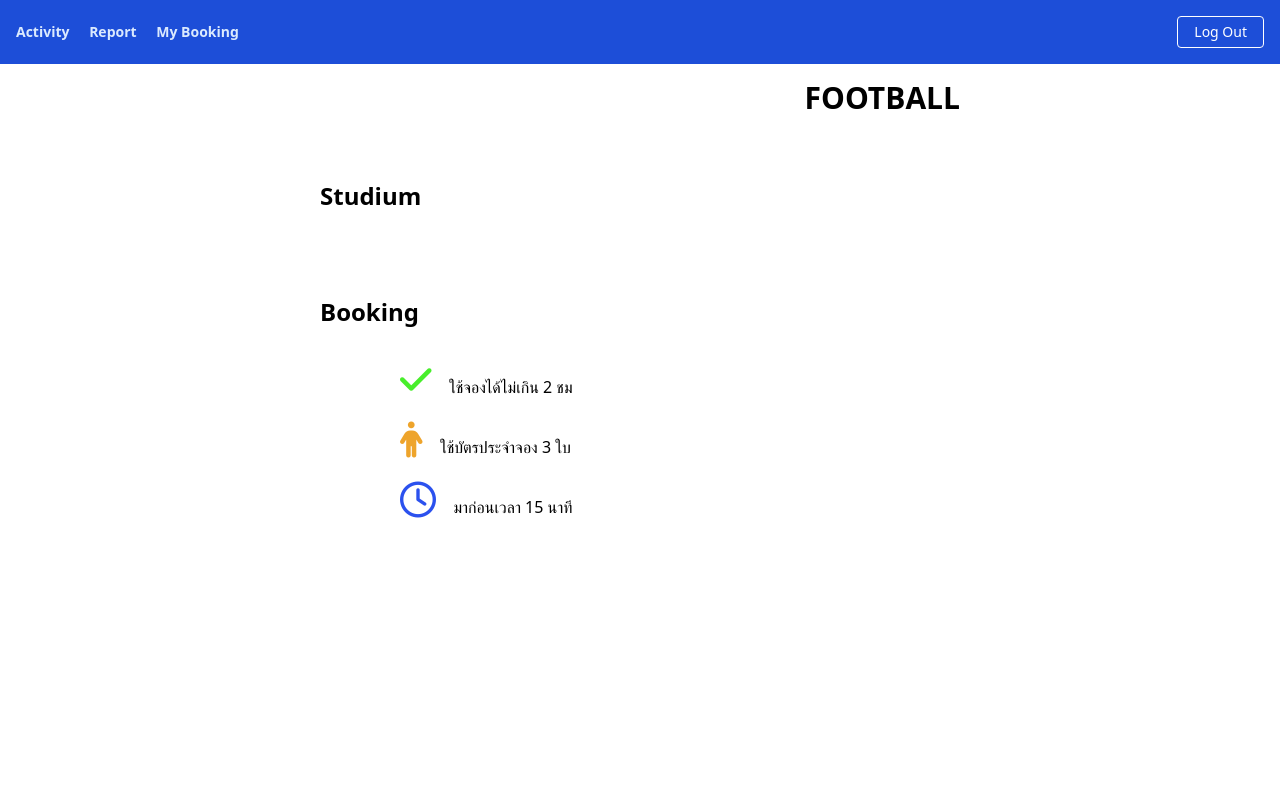
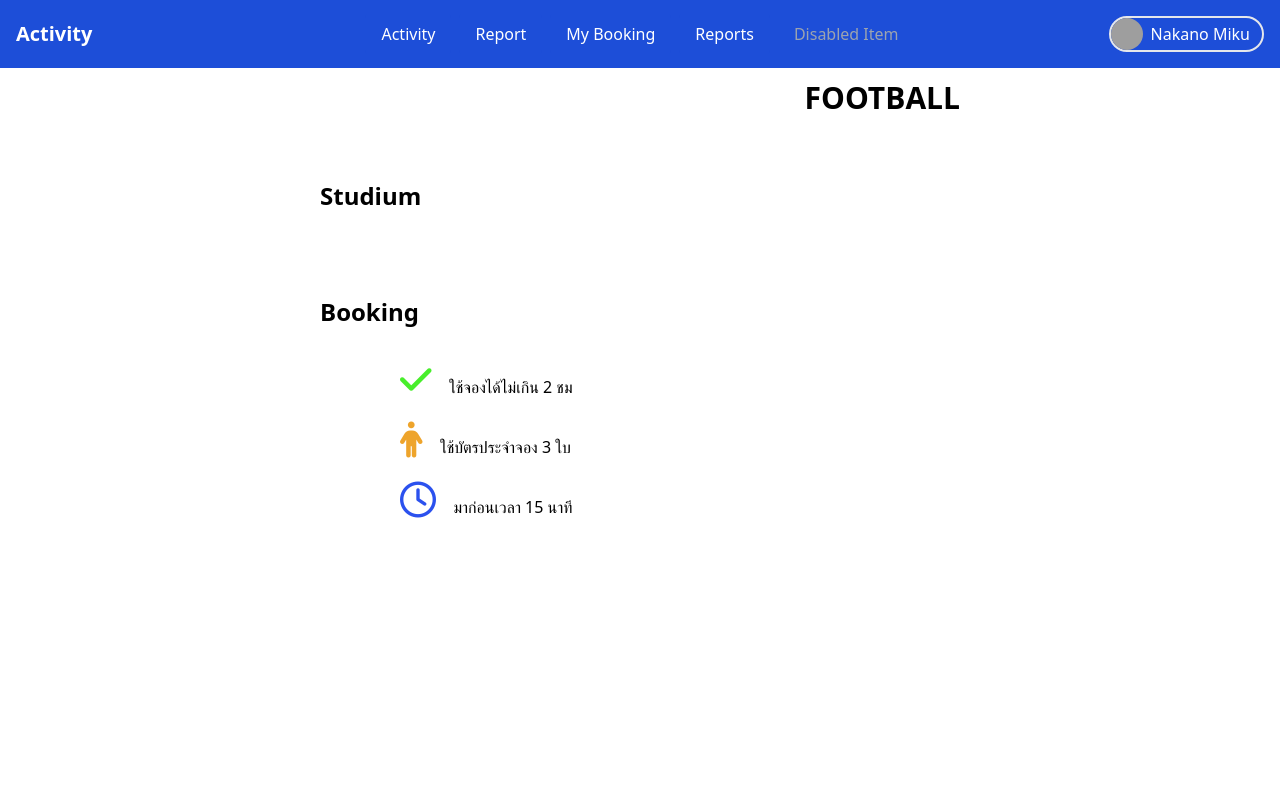
Before and after one commit to pp811010/activityapp, a Django app: page /booking/activity/ in a window 1280 px wide. Run offline with Django 5.2, Linux system fonts and the light colour scheme; data that the repository does not hold is empty; some libraries are stand-ins or nearby versions; grey boxes are pictures that could not be loaded.

Commit message:
fix navbar and add new page
fix navbar and add report list page

```diff
--- a/activitybookingapp/booking/templates/layout.html
+++ b/activitybookingapp/booking/templates/layout.html
@@ -10,12 +10,22 @@
         <script src="https://cdn.tailwindcss.com"></script>
     {% endblock  %}
     </head>
-    <body class="w-full h-full">
+    <body class="w-full h-full min-h-screen">
         {% block content %}
         {% endblock  %}
     </body>
-    {% block script %}
     <script>
+        {% block script %}
+        // Get the content of the <title> tag
+        const titleText = document.title;
+
+        // Find the element where you want to display the title
+        const navbarTitle = document.getElementById('show-title');
+
+        // Set the text inside the navbar
+        navbarTitle.textContent = titleText;
+
+
+        {% endblock %}
     </script>
-    {% endblock %}
 </html>
--- a/activitybookingapp/booking/templates/mybooking.html
+++ b/activitybookingapp/booking/templates/mybooking.html
@@ -1,7 +1,7 @@
 
 {% extends "layout.html" %}
 {% block head %}
-	<title>Mybooking</title>
+	<title>My Booking</title>
 {% endblock %}
 {% block content %}
 <div class="px-60 py-20">
--- a/activitybookingapp/booking/templates/nav.html
+++ b/activitybookingapp/booking/templates/nav.html
@@ -7,34 +7,54 @@
 </head>
 <div class="w-full">
     <header>
-        <nav class="flex fixed items-center justify-between flex-wrap bg-blue-700 p-4 w-full">
-            <div class="w-full block flex-grow lg:flex lg:items-center lg:w-auto duration-300">
-              <div class="text-sm lg:flex-grow">
+        <nav class="flex fixed items-center justify-center bg-blue-700 p-3 w-full">
+          <div class="flex items-center justify-between flex-wrap bg-blue-700 w-full">
+            <div class="flex w-2/12 justify-start p-1">
+              <h1 class="font-bold text-xl text-white" id="show-title">Page Name</h1>
+            </div>
+            <ul class="flex justify-center gap-2 w-8/12 px-2">
+              <li class="flex">
                 <a href="{% url 'activity' %}"
-                class="block mt-4 lg:inline-block lg:mt-0 text-blue-100 hover:text-white mr-4 font-semibold hover:text-xl duration-300"
+                class="text-center block rounded py-2 px-4 bg-blue-700 hover:bg-blue-500 text-white duration-300"
                 >
-                    Activity
+                  Activity
                 </a>
+              </li>
+              <li class="flex">
                 <a href="{% url 'report-form' %}"
-                class="block mt-4 lg:inline-block lg:mt-0 text-blue-100 hover:text-white mr-4 font-semibold hover:text-xl duration-300"
+                class="text-center block rounded py-2 px-4 bg-blue-700 hover:bg-blue-500 text-white duration-300"
                 >
-                    Report
+                  Report
                 </a>
+              </li>
+              <li class="flex ">
                 <a href="{% url 'mybooking' %}"
-                class="block mt-4 lg:inline-block lg:mt-0 text-blue-100 hover:text-white font-semibold hover:text-xl duration-300"
+                class="text-center block rounded py-2 px-4 bg-blue-700 hover:bg-blue-500 text-white duration-300"
                 >
-                    My Booking
+                  My Booking
                 </a>
-              </div>
-              <div>
-                <a href="#"
-                class="inline-block text-sm px-4 py-2 leading-none border rounded text-white border-white hover:border-transparent hover:text-teal-500 hover:bg-white mt-4 lg:mt-0 duration-300"
+              </li>
+              <li class="flex ">
+                <a href="{% url 'report-list' %}"
+                class="text-center block rounded py-2 px-4 bg-blue-700 hover:bg-blue-500 text-white duration-300"
                 >
-                    Log Out
+                  Reports
                 </a>
-              </div>
+              </li>
+              <li class="text-center">
+                <a class="block py-2 px-4 text-gray-400 cursor-not-allowed" href="#">Disabled Item</a>
+              </li>
+            </ul>
+            <div class="flex w-2/12 justify-end p-1">
+              <a href="#" for='profile'
+              class="flex w-fit gap-2 inline-block items-center leading-none border-2 rounded-full hover:border-transparent hover:bg-white mt-4 lg:mt-0 duration-300"
+              >
+                <img class="w-8 h-8 rounded-full" src="https://i.pinimg.com/736x/d8/1f/e6/d81fe6d70a185a7db799198796b149ff.jpg" alt="Michael Brown">
+                <span class="text-white pr-3 hover:text-black duration-300 ">Nakano Miku</span>
+              </a>
             </div>
-          </nav>
+          </div>
+        </nav>
     </header>
 </div>
 </html>
--- a/activitybookingapp/booking/urls.py
+++ b/activitybookingapp/booking/urls.py
@@ -8,4 +8,5 @@ urlpatterns = [
     path("placebooking/<int:place_id>/ ", views.ActivityBooking.as_view(), name="placebooking"),
     path("calender/", views.ActivityBooking.as_view(), name="placebooking"),
     path("report-form/", views.ReportView.as_view(), name="report-form"),
+    path("report-list/", views.ReportList.as_view(), name="report-list"),
 ]
--- a/activitybookingapp/booking/views.py
+++ b/activitybookingapp/booking/views.py
@@ -59,3 +59,10 @@ class ReportView(View):
         return render(request, 'report-form.html', {
             "form":form
         })
+
+class ReportList(View):
+    def get(self, request):
+        reports = Report.objects.all()
+        return render(request, 'report-list.html', {
+            "reports":reports
+        })
```
Also changed, not shown: activitybookingapp/booking/templates/report-form.html (+4 -3 lines), activitybookingapp/booking/templates/report-list.html (added, +64 -0 lines).
